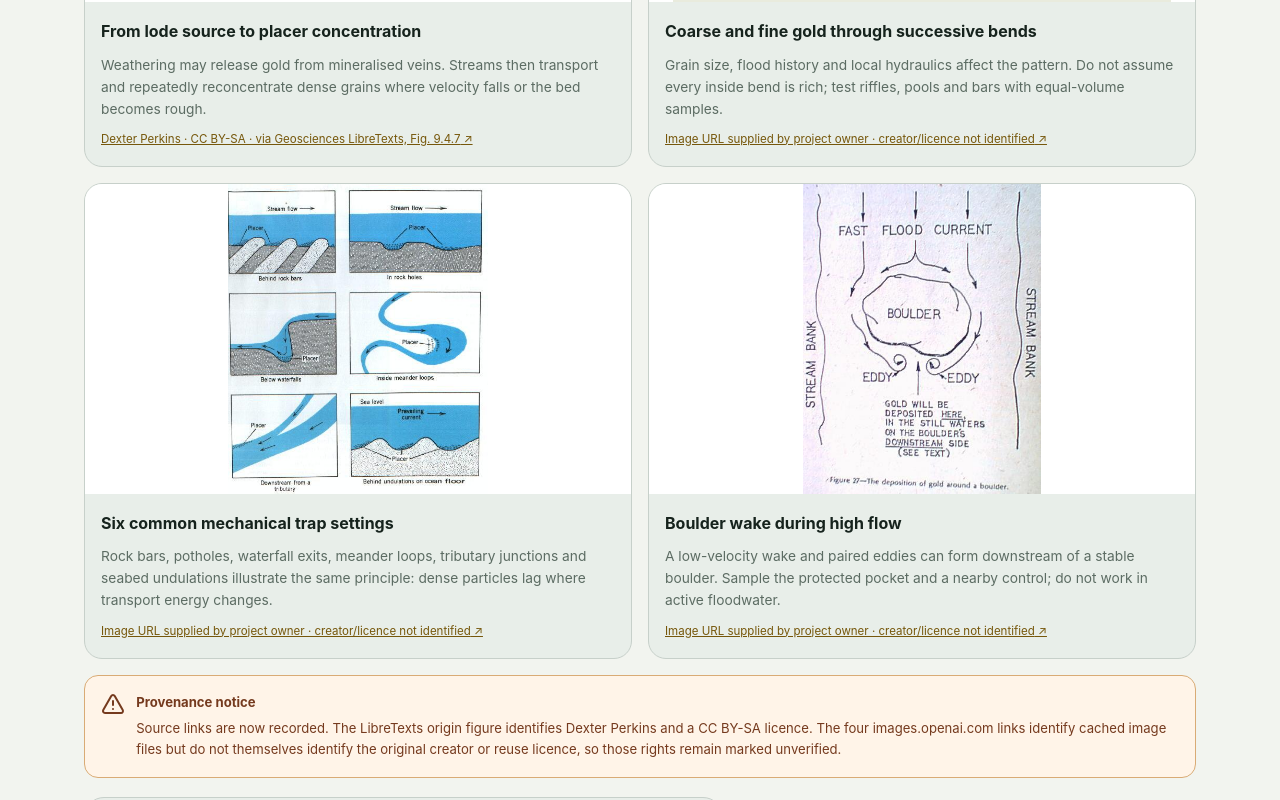
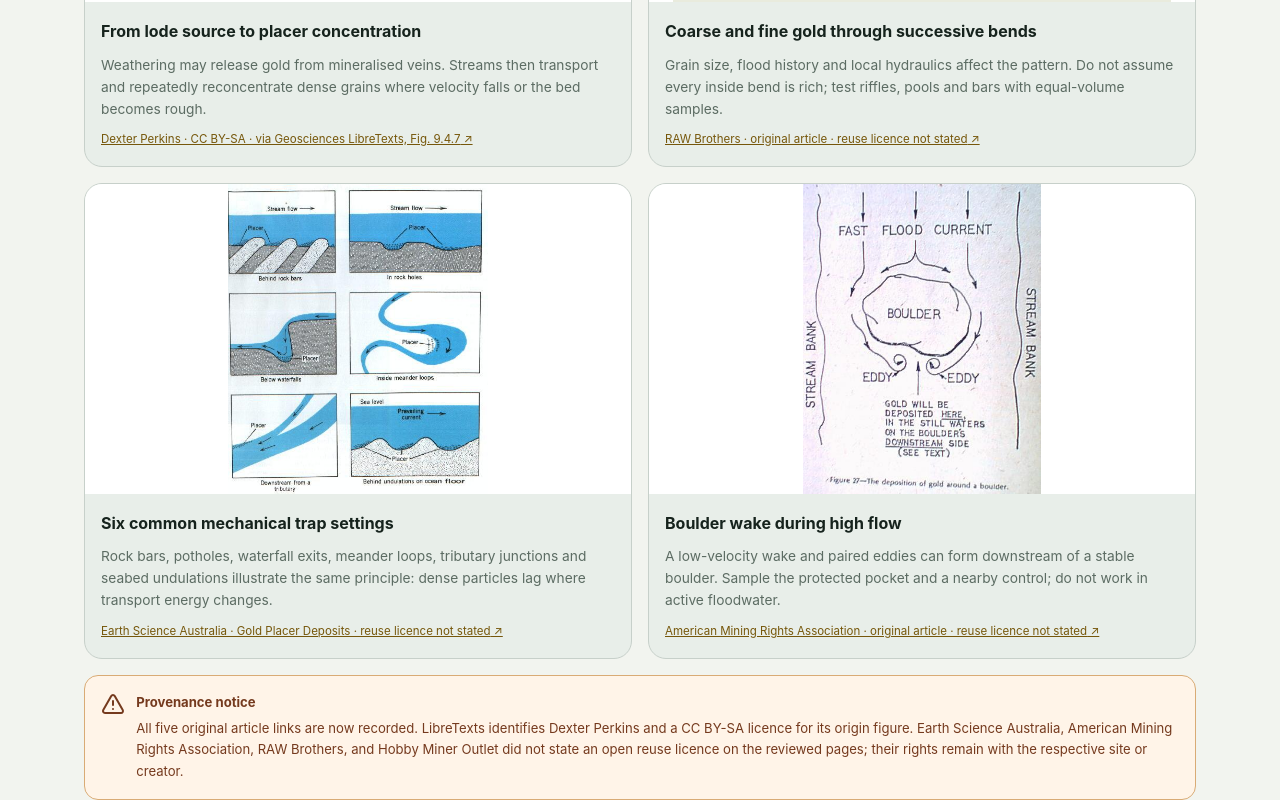
Before and after one commit to minnyinyioo/goldfinder, a Next.js app: page /en/map in a window 1280 px wide. Shown: the part 4080-4880 px from the top of the page. Built offline with nearby package versions, Linux system fonts and the light colour scheme.

Commit message:
v3.17.2 link original placer figure articles

```diff
--- a/package.json
+++ b/package.json
@@ -1 +1 @@
-{"name":"goldfinder","version":"3.17.1","private":true,"scripts":{"dev":"next dev","build":"next build","start":"next start","typecheck":"tsc --noEmit"},"dependencies":{"@types/leaflet":"^1.9.22","leaflet":"^1.9.4","lucide-react":"^1.28.0","next":"^15.5.0","react":"^19.1.0","react-dom":"^19.1.0"},"devDependencies":{"@types/node":"^22.0.0","@types/react":"^19.0.0","@types/react-dom":"^19.0.0","typescript":"^5.9.0"}}
+{"name":"goldfinder","version":"3.17.2","private":true,"scripts":{"dev":"next dev","build":"next build","start":"next start","typecheck":"tsc --noEmit"},"dependencies":{"@types/leaflet":"^1.9.22","leaflet":"^1.9.4","lucide-react":"^1.28.0","next":"^15.5.0","react":"^19.1.0","react-dom":"^19.1.0"},"devDependencies":{"@types/node":"^22.0.0","@types/react":"^19.0.0","@types/react-dom":"^19.0.0","typescript":"^5.9.0"}}
--- a/src/components/PlacerReferenceFigures.tsx
+++ b/src/components/PlacerReferenceFigures.tsx
@@ -6,9 +6,8 @@ const figures = [
   {
     src: "/images/user-placer-bend.jfif",
     source:
-      "https://images.openai.com/static-rsc-4/2Y51IqXAEywN2KwjlLtUwjxqwrgivec5vfLQIG3ja50YH68p-LPzQgDuWE9XYZUstv6co8qPPDV3qkzU9wrH4zQM2y5ta3SfknBvMdwVJ96x3Yy67d2CfG97Mn4uKfpZv4J3dMtDHPf9k10wwXDXQ2jrTYuP3WGW7rcY41shueo2KFxtUsk1d8j8zL39H202?purpose=fullsize",
-    credit:
-      "Image URL supplied by project owner · creator/licence not identified",
+      "https://hobbymineroutlet.com/blogs/techniques-methods/reading-the-ground-how-to-find-gold-like-a-pro",
+    credit: "Hobby Miner Outlet · original article · reuse licence not stated",
     title: "Inside bends, gravel bars and bedrock traps",
     zh: "内弯、砾石坝与基岩陷阱",
     body: "Read the sequence together: slower water on the inside bend, gravel-bar growth, eddies behind boulders, black-sand concentration, and cracks in exposed bedrock. These are sampling targets—not guaranteed pay streaks.",
@@ -29,10 +28,8 @@ const figures = [
   },
   {
     src: "/images/user-placer-meanders.jfif",
-    source:
-      "https://images.openai.com/static-rsc-4/FOoIhG7O4Hcn9aJ1WHOile6S_dzkD0ueF-dH1Il03LMJEHi4JZ1UbronTdL2skzXkINEKJWjwLfSCPKAM5rAWd3l8TGQUGiSKjIPSWYJ_4tAEkD_K6AAx9SPecHCe755GNyDbd4iDboybBF4PW_8GHjz9Fl3RXZE4uOMSctsFRdqmtnGpCjSW2bp_l-0JSmW?purpose=fullsize",
-    credit:
-      "Image URL supplied by project owner · creator/licence not identified",
+    source: "https://rawbrothers.co.uk/blog/bend-in-the-river",
+    credit: "RAW Brothers · original article · reuse licence not stated",
     title: "Coarse and fine gold through successive bends",
     zh: "连续河弯中的粗金与细金位置",
     body: "Grain size, flood history and local hydraulics affect the pattern. Do not assume every inside bend is rich; test riffles, pools and bars with equal-volume samples.",
@@ -41,10 +38,9 @@ const figures = [
   },
   {
     src: "/images/user-placer-traps.jfif",
-    source:
-      "https://images.openai.com/static-rsc-4/X2Ehxz33-rLldYB5RrDYH0PcTlyMds94eZtEghfOpBn7n4Eq-MYuiNP3FZ0zlIGJXMjjCTshabt8Ir8GNHRoTik615kTJwFECJcZReCCNUgkxJdCh3YBCY1r5Btd5EIy82CbdE5Cec7RwSPJMkKFbqy5qBcwDUD6lHDZ9iM1OYcLrPEq0-PvdjxotANzsSIa?purpose=fullsize",
+    source: "https://earthsci.org/mineral/mindep/auplace/auplace.html",
     credit:
-      "Image URL supplied by project owner · creator/licence not identified",
+      "Earth Science Australia · Gold Placer Deposits · reuse licence not stated",
     title: "Six common mechanical trap settings",
     zh: "六种常见机械陷阱",
     body: "Rock bars, potholes, waterfall exits, meander loops, tributary junctions and seabed undulations illustrate the same principle: dense particles lag where transport energy changes.",
@@ -53,10 +49,9 @@ const figures = [
   },
   {
     src: "/images/user-placer-boulder.jfif",
-    source:
-      "https://images.openai.com/static-rsc-4/x-ZIDlxIvkyZDmEDhuh-CfoeSX8-sjhV03rAVmY77d90R31bgJoHaZHVnzp_6jibr0zGEffi_h1hk0cKQkYa2f_R35vQEbIJ2OAgkZwTpiWQphtME9OKTUxRzjiuazkKfrJnfpVsSEpR9r4j9W51_QghDdarf2IyhB3CG3bzM1TstPHwvQnu7hU2yFs45uCp?purpose=fullsize",
+    source: "https://www.americanminingrights.com/reading-a-stream/",
     credit:
-      "Image URL supplied by project owner · creator/licence not identified",
+      "American Mining Rights Association · original article · reuse licence not stated",
     title: "Boulder wake during high flow",
     zh: "洪水期巨石背流区",
     body: "A low-velocity wake and paired eddies can form downstream of a stable boulder. Sample the protected pocket and a nearby control; do not work in active floodwater.",
@@ -103,8 +98,8 @@ export default function PlacerReferenceFigures({ lang }: { lang: Lang }) {
         <p>
           <b>{lang === "en" ? "Provenance notice" : "来源说明"}</b>
           {lang === "en"
-            ? "Source links are now recorded. The LibreTexts origin figure identifies Dexter Perkins and a CC BY-SA licence. The four images.openai.com links identify cached image files but do not themselves identify the original creator or reuse licence, so those rights remain marked unverified."
-            : "现已记录来源链接。LibreTexts 的砂金成因图明确标注 Dexter Perkins 与 CC BY-SA；另外四个 images.openai.com 地址只能确认缓存图片文件，并未说明原作者或复用许可，因此其权利状态仍标为待核实。"}
+            ? "All five original article links are now recorded. LibreTexts identifies Dexter Perkins and a CC BY-SA licence for its origin figure. Earth Science Australia, American Mining Rights Association, RAW Brothers, and Hobby Miner Outlet did not state an open reuse licence on the reviewed pages; their rights remain with the respective site or creator."
+            : "现已记录五个原始文章链接。LibreTexts 明确标注砂金成因图作者 Dexter Perkins、许可 CC BY-SA；Earth Science Australia、American Mining Rights Association、RAW Brothers 与 Hobby Miner Outlet 的页面未声明开放复用许可，其图片权利仍归相应网站或创作者。"}
         </p>
       </div>
     </section>
```
Also changed, not shown: 1 other file (tests, documents, lock files or other folders).
